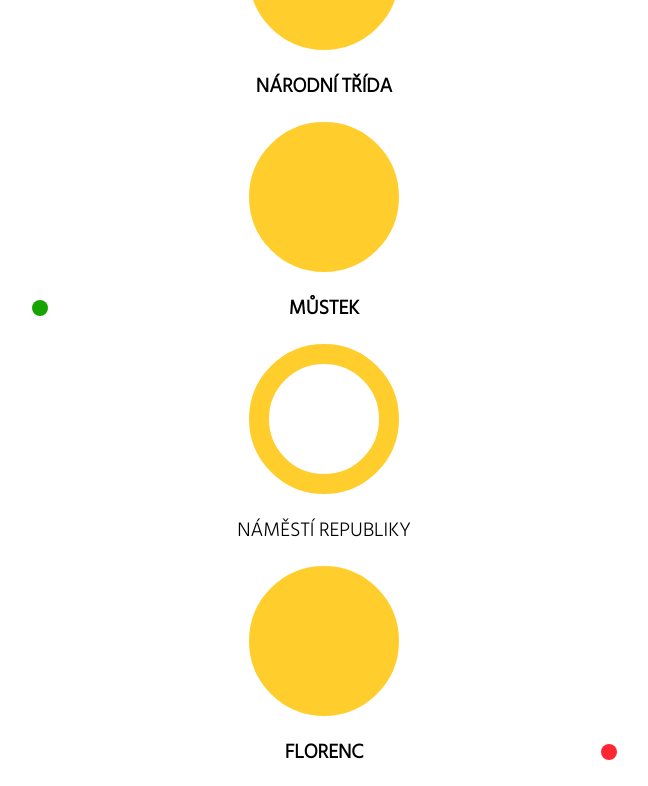
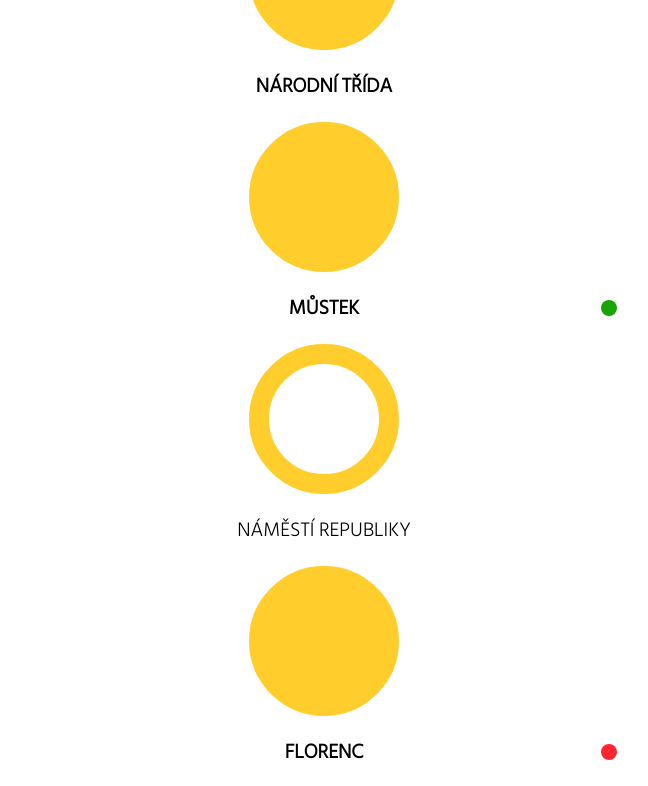
Before and after one commit to hrafil/UMetra_next.js, a Next.js app: page /line-b in a window 1280 px wide. Shown: the part 2568-3354 px from the top of the page, without its empty margins (316-964 px from the left). Built offline with nearby package versions, Linux system fonts and the light colour scheme.

Commit message:
Transfer hotovy

```diff
--- a/styles/globals.css
+++ b/styles/globals.css
@@ -101,7 +101,7 @@ li {
   border-radius: 50%;
   display: inline-block;
   position: absolute;
-  left: 5%;
+  right: 5%;
   margin-top: 0.5rem;
 }
 
```
